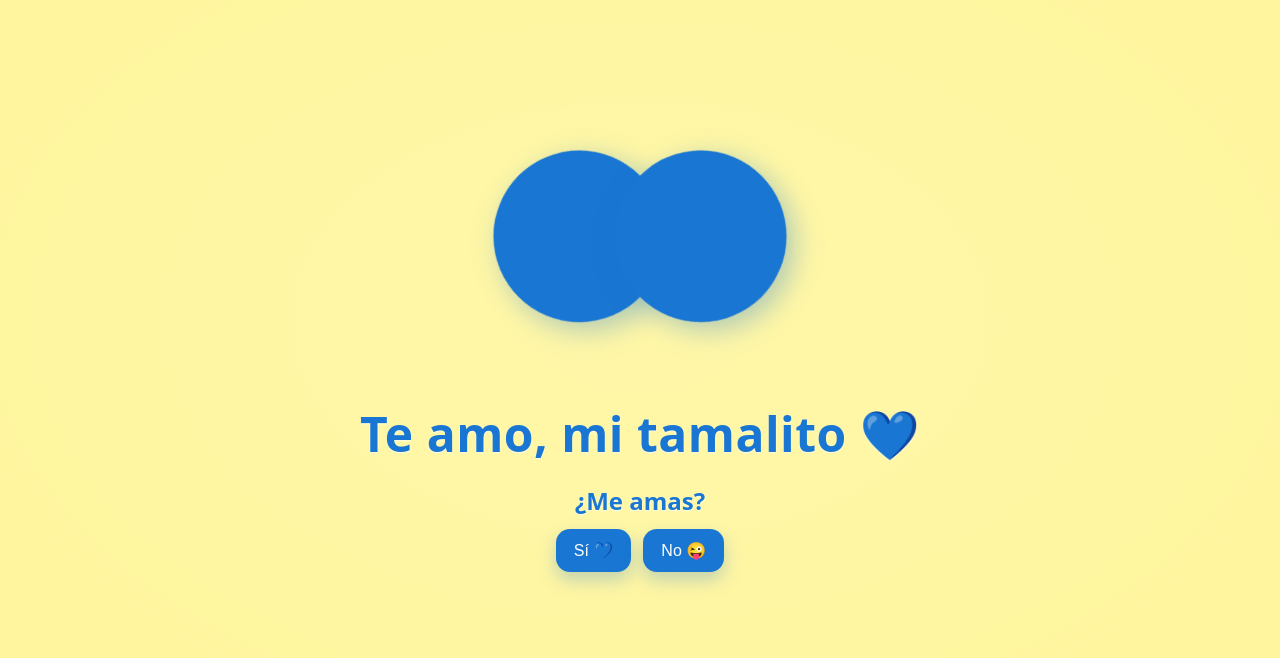
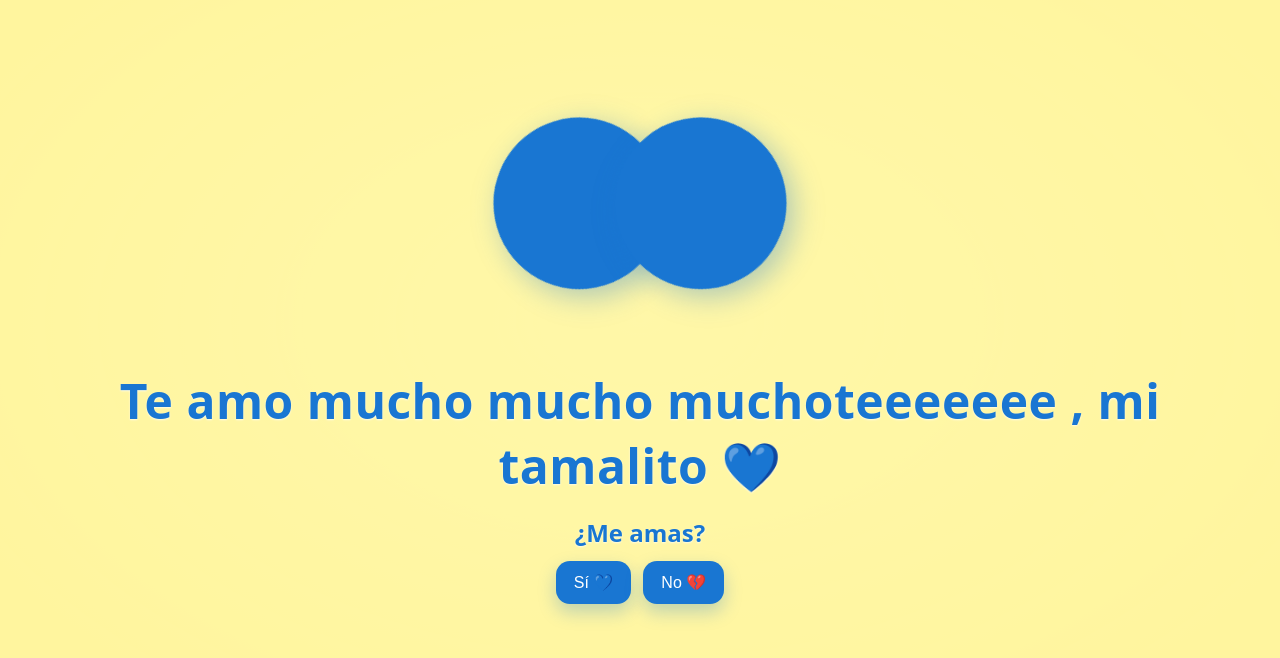
Before and after one commit to cursedricx-crypto/Te-amo, a plain HTML site: page index.html in a window 1280 px wide. Drawn offline with Linux system fonts and the light colour scheme.

Commit message:
Update index.html

```diff
--- a/index.html
+++ b/index.html
@@ -87,11 +87,12 @@
   <div class="warm-overlay" aria-hidden="true"></div>
   <main class="center">
     <div class="heart"></div>
-    <h1>Te amo, mi tamalito 💙</h1>
+    <h1>Te amo mucho mucho muchoteeeeeee
+      , mi tamalito 💙</h1>
     <div class="question">¿Me amas?</div>
     <div class="btns">
       <button id="siBtn">Sí 💙</button>
-      <button id="noBtn">No 😜</button>
+      <button id="noBtn">No 💔</button>
     </div>
     <div class="tagline" id="tagline"></div>
   </main>
```
